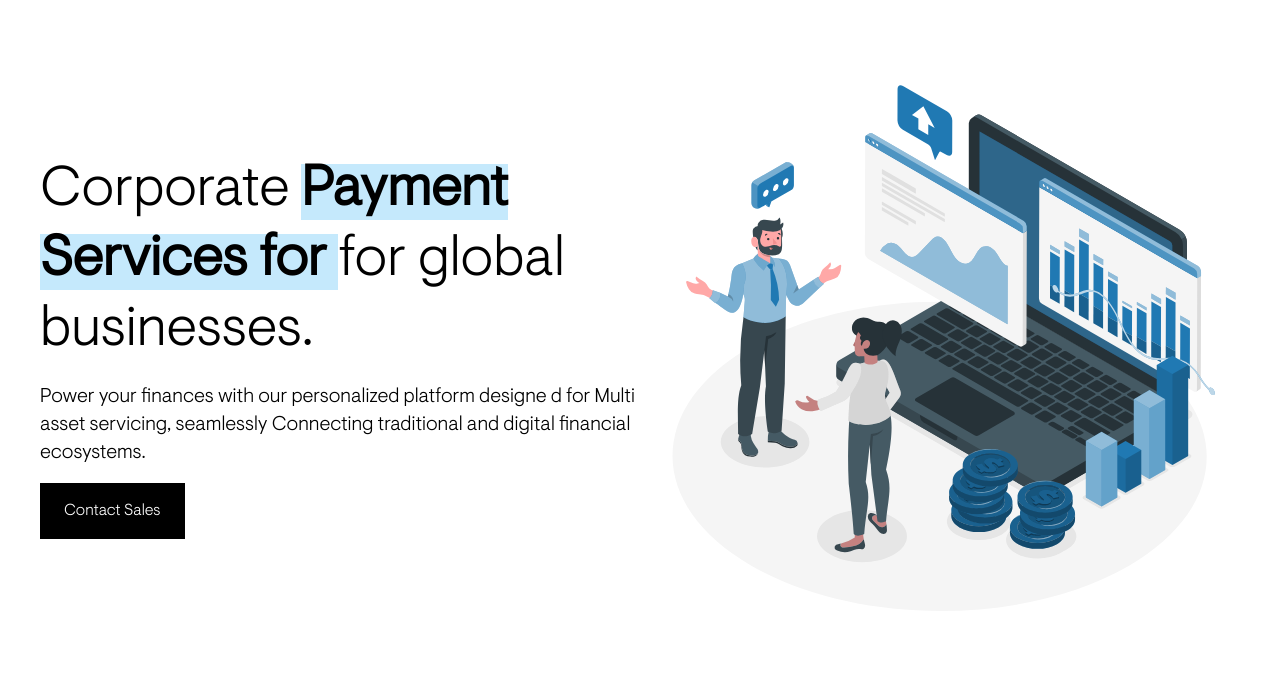
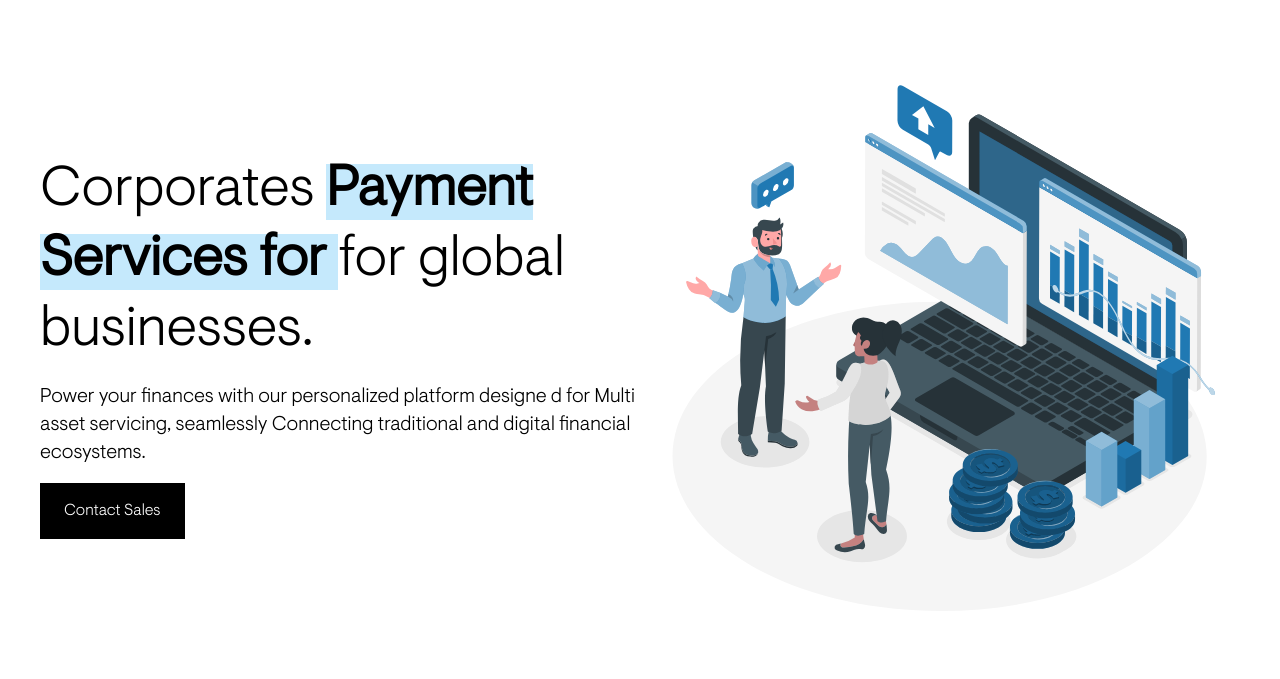
Before and after one commit to hkhatuwal/Adlef-Laravel, a Laravel app: page / in a window 1280 px wide. Shown: the part 80-759 px from the top of the page. Run offline with Laravel 12, Linux system fonts and the light colour scheme; data that the repository does not hold is empty; style sheets or scripts are compiled from the project's sources; some libraries are stand-ins or nearby versions.

Commit message:
updated homepage from the writers content 2

```diff
--- a/resources/views/frontend/home/home.blade.php
+++ b/resources/views/frontend/home/home.blade.php
@@ -3,12 +3,11 @@
                 digital financial ecosystems','image' => asset('assets/images/savings.svg')])
 
 @section('content')
-
     {{-- Hero Section --}}
     <section class="container mx-auto hero flex flex-col-reverse md:flex-row items-center bg-white p-3 md:p-10">
         <div class="hero-content flex-1 flex flex-col items-center md:items-start gap-4">
             <h3 class="text-3xl mt-4 md:text-[3.5rem] font-visuletProLight leading-tight text-center md:text-start">
-                Corporate
+                Corporates
                 <mark class="font-semibold bg-accent">Payment
                     Services for
                 </mark>
```
